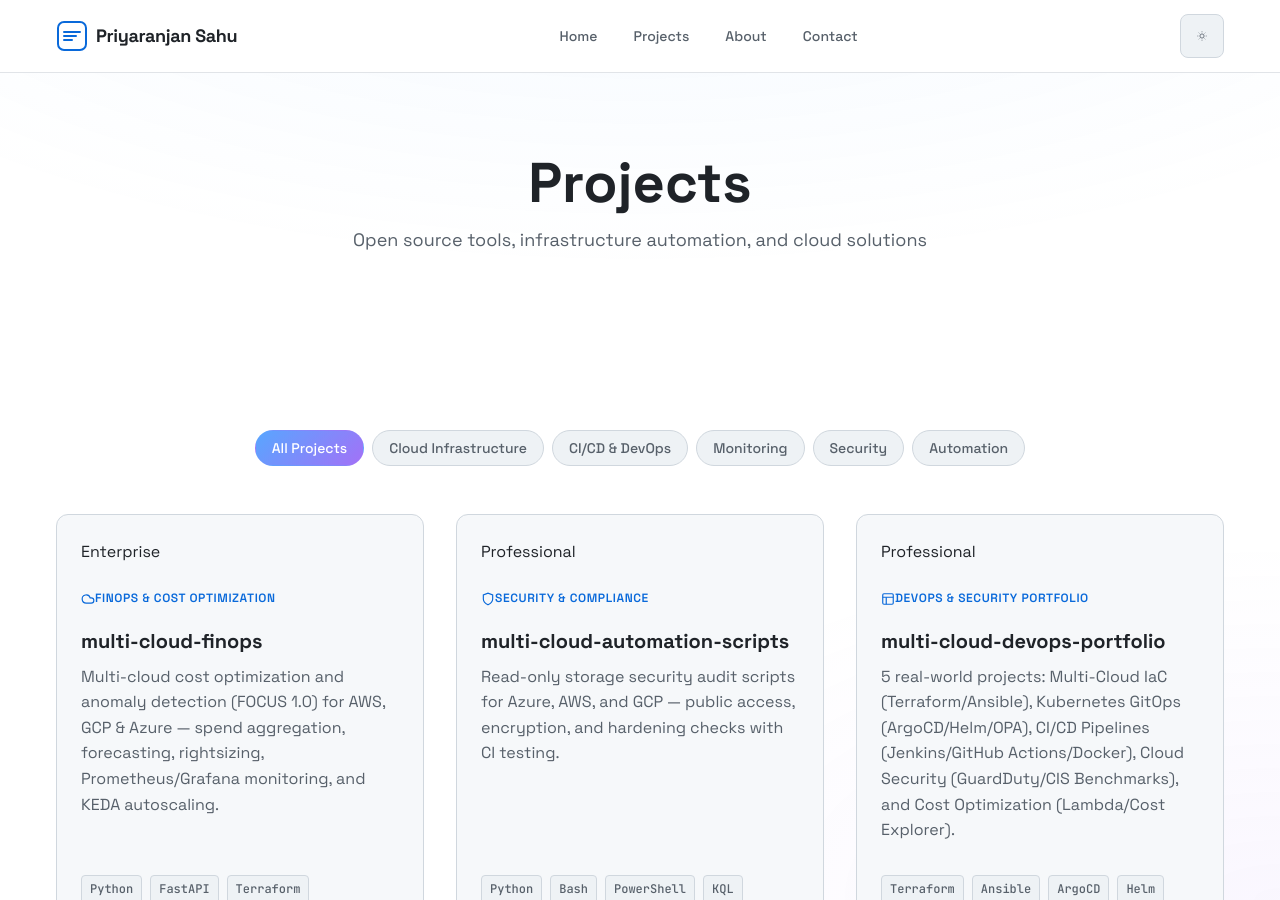
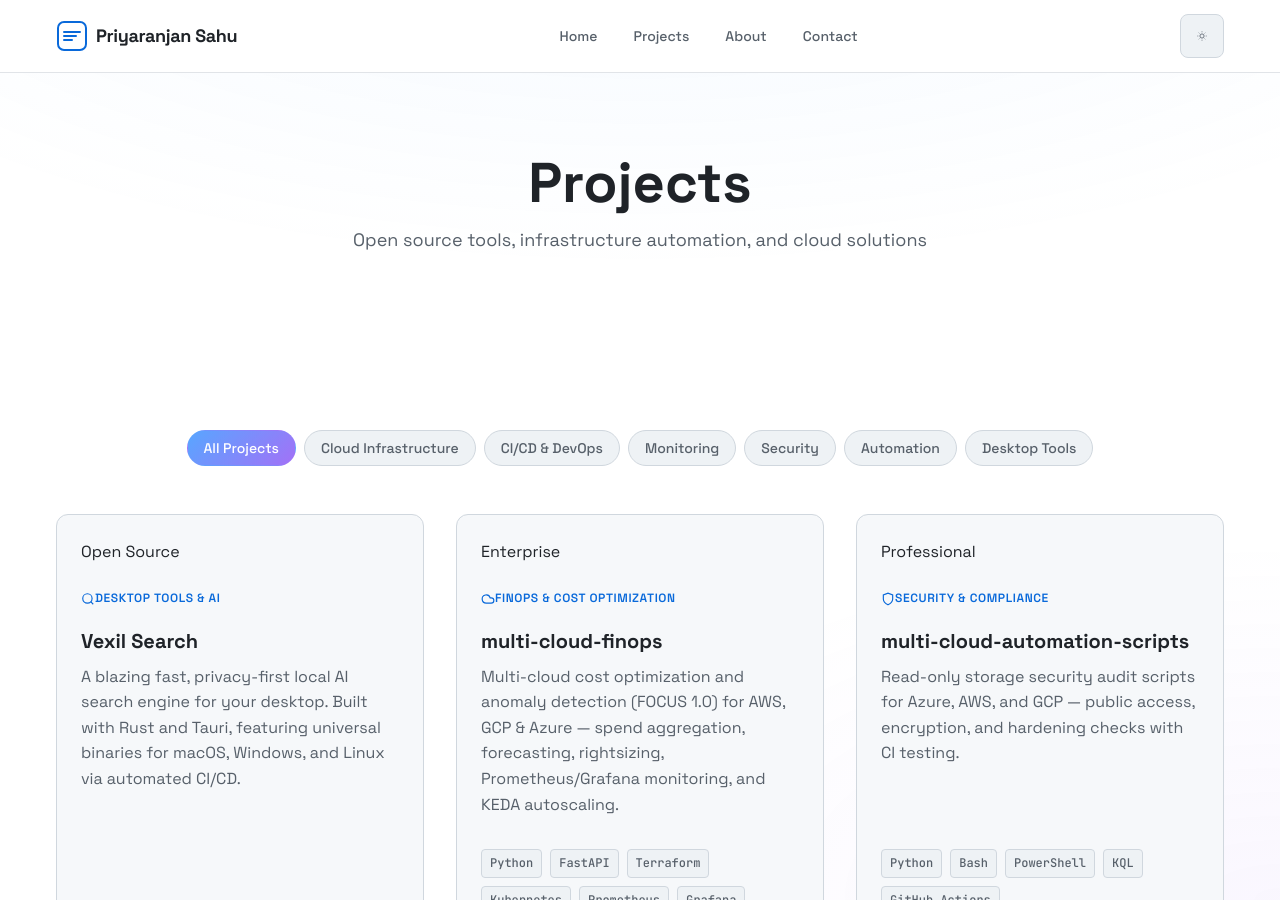
Before and after one commit to priyaranjan-sahu/priyaranjan-sahu.github.io, a Jekyll site: the page built from projects.md, in a window 1280 px wide and 900 px high. Built offline with Jekyll 4.4.1, drawn with Linux system fonts in a browser that asks for light colours; some of the changed text lies outside the part shown.

Commit message:
docs: add Vexil Search to portfolio projects

```diff
--- a/projects.md
+++ b/projects.md
@@ -19,9 +19,35 @@ title: Projects
       <button class="filter-btn" data-filter="monitoring">Monitoring</button>
       <button class="filter-btn" data-filter="security">Security</button>
       <button class="filter-btn" data-filter="automation">Automation</button>
+      <button class="filter-btn" data-filter="tools">Desktop Tools</button>
     </div>
 
     <div class="projects-grid">
+
+      <!-- Vexil Search -->
+      <div class="project-card reveal" data-category="tools">
+        <div class="card-header">
+          <div class="card-tier tier-open-source">Open Source</div>
+        </div>
+        <div class="card-content">
+          <span class="card-category">
+            <svg width="14" height="14" viewBox="0 0 24 24" fill="none" stroke="currentColor" stroke-width="2"><circle cx="11" cy="11" r="8"></circle><line x1="21" y1="21" x2="16.65" y2="16.65"></line></svg>
+            Desktop Tools & AI
+          </span>
+          <h3 class="card-title">Vexil Search</h3>
+          <p class="card-description">A blazing fast, privacy-first local AI search engine for your desktop. Built with Rust and Tauri, featuring universal binaries for macOS, Windows, and Linux via automated CI/CD.</p>
+          <div class="card-tech">
+            <span class="tech-tag">Rust</span>
+            <span class="tech-tag">Tauri</span>
+            <span class="tech-tag">React</span>
+            <span class="tech-tag">GitHub Actions</span>
+          </div>
+          <div class="card-actions">
+            <a href="https://priyaranjan-sahu.github.io/vexil-search/" class="btn btn-outline" target="_blank" rel="noopener">Website</a>
+            <a href="https://github.com/priyaranjan-sahu/vexil-search" class="btn btn-outline" target="_blank" rel="noopener">Source Code</a>
+          </div>
+        </div>
+      </div>
 
       <div class="project-card reveal" data-category="cloud">
         <div class="card-header">
```
